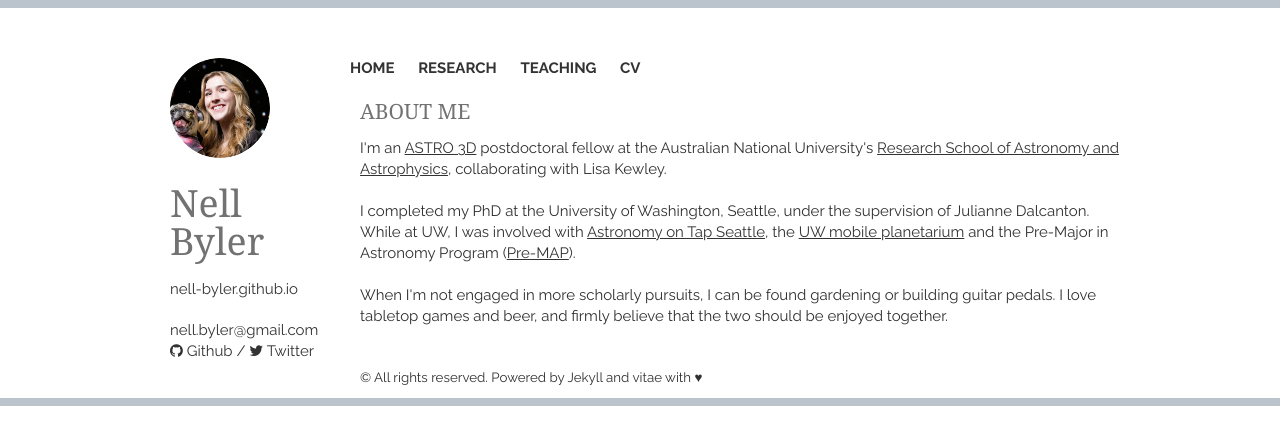
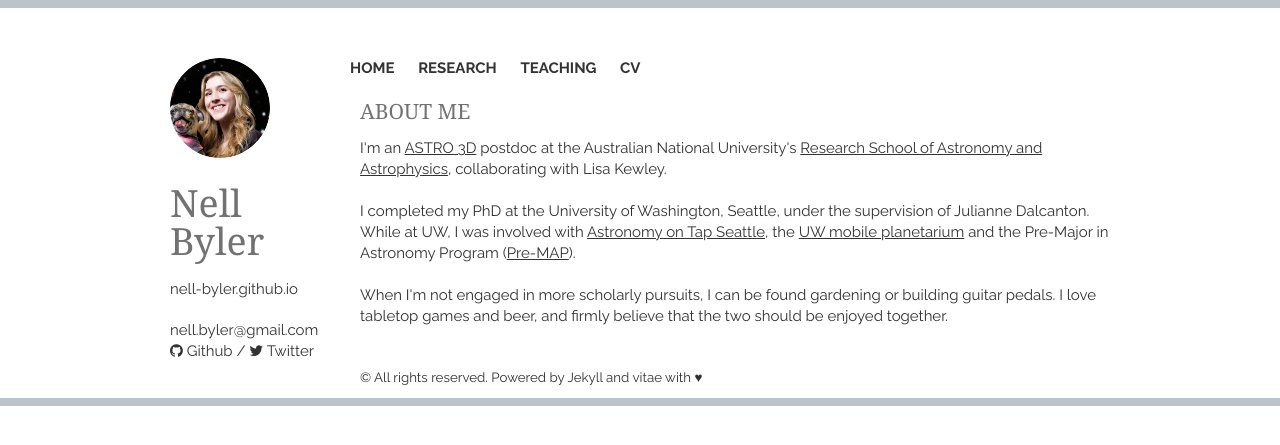
Before and after one commit to nell-byler/nell-byler.github.io, a Jekyll site: the page built from index.html, in a window 1280 px wide. Shown: the top 445 px of the page. Built offline with Jekyll 4.4.1, drawn with Linux system fonts in a browser that asks for light colours; nearby versions of some CDN libraries; the list of posts is cut into pages by our own code.

Commit message:
updating aboutme

```diff
--- a/_includes/aboutme.html
+++ b/_includes/aboutme.html
@@ -1,7 +1,7 @@
 <section class="thirteen columns">
     <h1>About Me</h1>
     <article>
-      <p>I'm an <a style="color:#333; text-decoration: underline;" href="http://astro3d.org.au/">ASTRO 3D</a>  postdoctoral fellow at the Australian National University's <a style="color:#333; text-decoration: underline;" href="http://rsaa.anu.edu.au">Research School of Astronomy and Astrophysics</a>, collaborating with Lisa Kewley.</p><br>
+      <p>I'm an <a style="color:#333; text-decoration: underline;" href="http://astro3d.org.au/">ASTRO 3D</a>  postdoc at the Australian National University's <a style="color:#333; text-decoration: underline;" href="http://rsaa.anu.edu.au">Research School of Astronomy and Astrophysics</a>, collaborating with Lisa Kewley.</p><br>
       <p>I completed my PhD at the University of Washington, Seattle, under the supervision of Julianne Dalcanton. While at UW, I was involved with <a style="color:#333; text-decoration: underline;" href="https://twitter.com/AoTSeattle">Astronomy on Tap Seattle</a>, the <a style="color:#333; text-decoration: underline;" href="http://www.washington.edu/news/2013/01/24/astronomy-to-go-uw-readies-new-portable-planetarium/">UW mobile planetarium</a> and the Pre-Major in Astronomy Program (<a style="color:#333; text-decoration: underline;" href="http://depts.washington.edu/premap/">Pre-MAP</a>).</p><br>
         <p>When I'm not engaged in more scholarly pursuits, I can be found gardening or building guitar pedals. I love tabletop games and beer, and firmly believe that the two should be enjoyed together. </p>
     </article>
```
